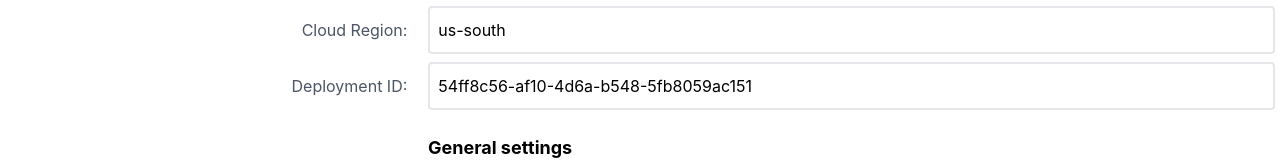
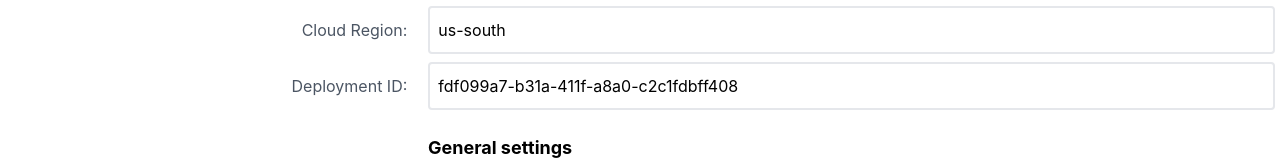
Before and after one commit to O-Hahn/accelerometer_njx, a Next.js app: page / in a window 1280 px wide. Shown: the part 608-768 px from the top of the page. Built offline with nearby package versions, Linux system fonts and the light colour scheme.

Commit message:
new trained model

```diff
--- a/pages/index.js
+++ b/pages/index.js
@@ -25,9 +25,9 @@ export default function Home() {
   const [nodeRedUrl, setNodeRedUrl] = useState("https://node-red-fhbgld-2021-05-14.eu-de.mybluemix.net/score_motion");
 
   // WML Setup - if source == "WML"
-  const [cloudApiKey, setCloudApiKey] = useState('qPSIA1mip2TMdMh3Pq8HLgj-q4SUtkT5b8JcOAYjYep-');
+  const [cloudApiKey, setCloudApiKey] = useState('D5-GtcmW3Hm4Z3kp6QZXmqqnk-mbQiGVNGC9S2rLvDBy');
   const [cloudRegion, setCloudRegion] = useState('us-south');
-  const [deploymentId, setDeploymentId] = useState("54ff8c56-af10-4d6a-b548-5fb8059ac151");
+  const [deploymentId, setDeploymentId] = useState("fdf099a7-b31a-411f-a8a0-c2c1fdbff408");
 
   // defaults
   const [sendOrientation, setSendOrientation] = useState(false);
```
